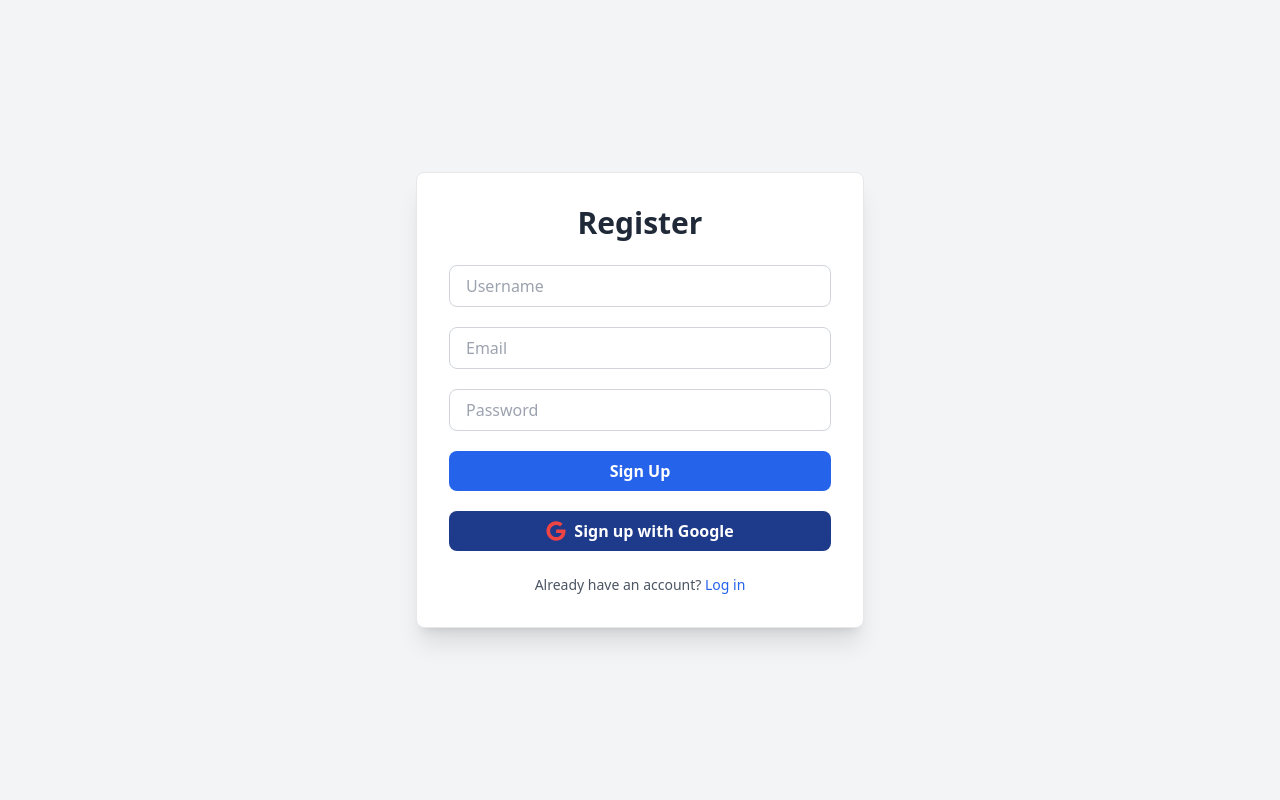
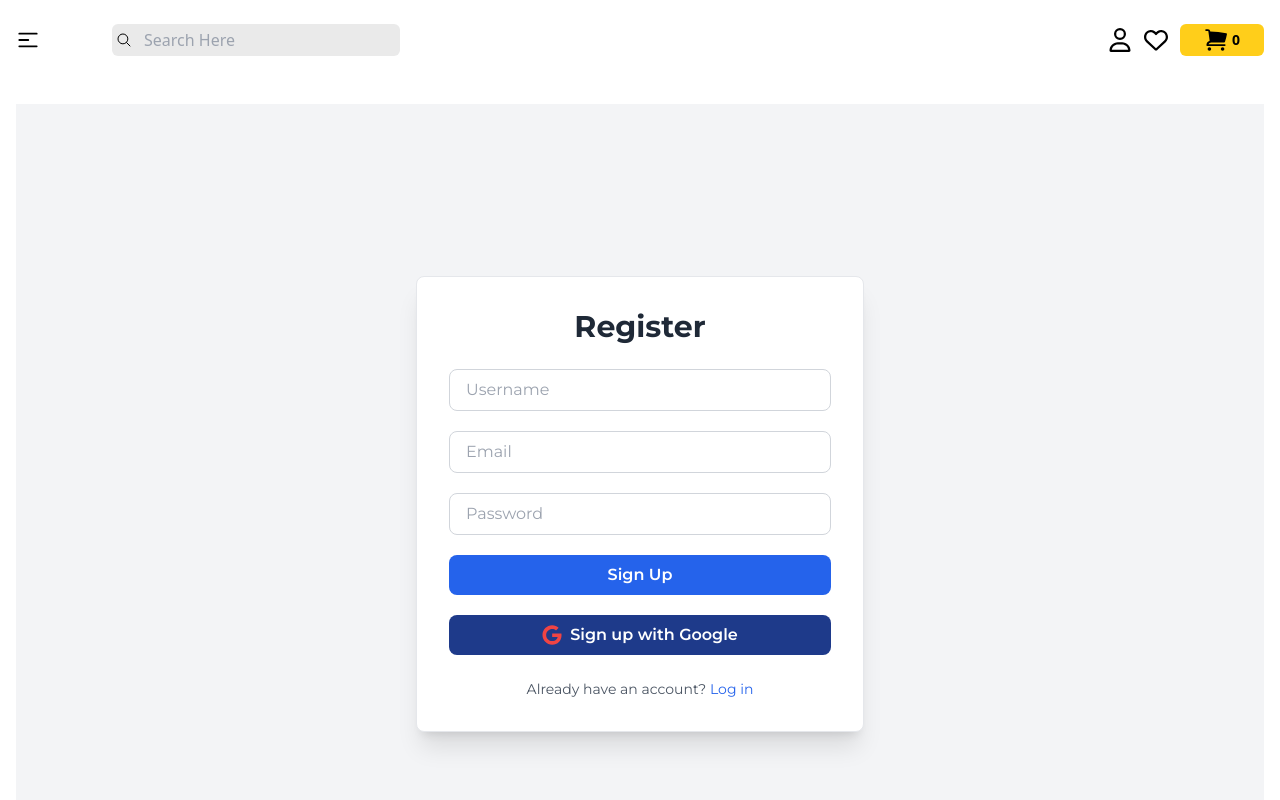
Before and after one commit to abhisheksh99/Book-Store, a React (Vite) app in the folder frontend/: page /register in a window 1280 px wide. Shown: the top 800 px of the page. Built offline with nearby package versions, Linux system fonts and the light colour scheme.

Commit message:
Minor changes made to frontend

```diff
--- a/frontend/src/App.jsx
+++ b/frontend/src/App.jsx
@@ -4,7 +4,7 @@ import Home from './pages/Home/Home';
 import Login from './components/Login';
 import Register from './components/Register';
 import MainLayout from './components/MainLayout';
-import AuthLayout from './components/AuthLayout';
+
 
 
 function App() {
@@ -14,10 +14,6 @@ function App() {
         {/* Routes with MainLayout (Navbar and Footer) */}
         <Route element={<MainLayout />}>
           <Route path="/" element={<Home />} />
-        </Route>
-
-        {/* Routes with AuthLayout (no Navbar or Footer) */}
-        <Route element={<AuthLayout />}>
           <Route path="/login" element={<Login />} />
           <Route path="/register" element={<Register />} />
         </Route>
--- a/frontend/src/components/AuthLayout.jsx
+++ /dev/null
@@ -1,12 +0,0 @@
-import React from 'react';
-import { Outlet } from 'react-router-dom';
-
-const AuthLayout = () => {
-  return (
-    <main>
-      <Outlet />
-    </main>
-  );
-};
-
-export default AuthLayout;
--- a/frontend/src/components/MainLayout.jsx
+++ b/frontend/src/components/MainLayout.jsx
@@ -1,5 +1,4 @@
 import React from 'react';
-
 import { Outlet } from 'react-router-dom';
 import Navbar from './Navbar';
 import Footer from "./Footer"
```
